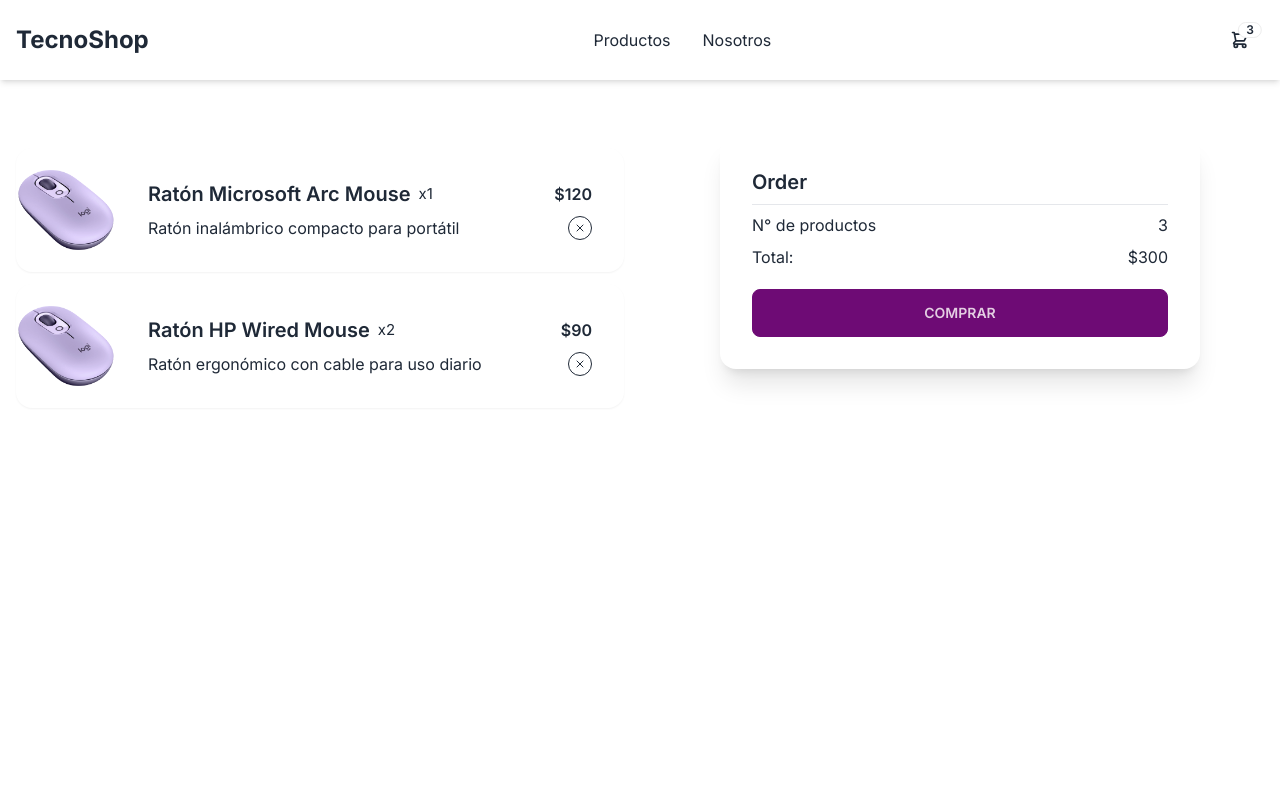
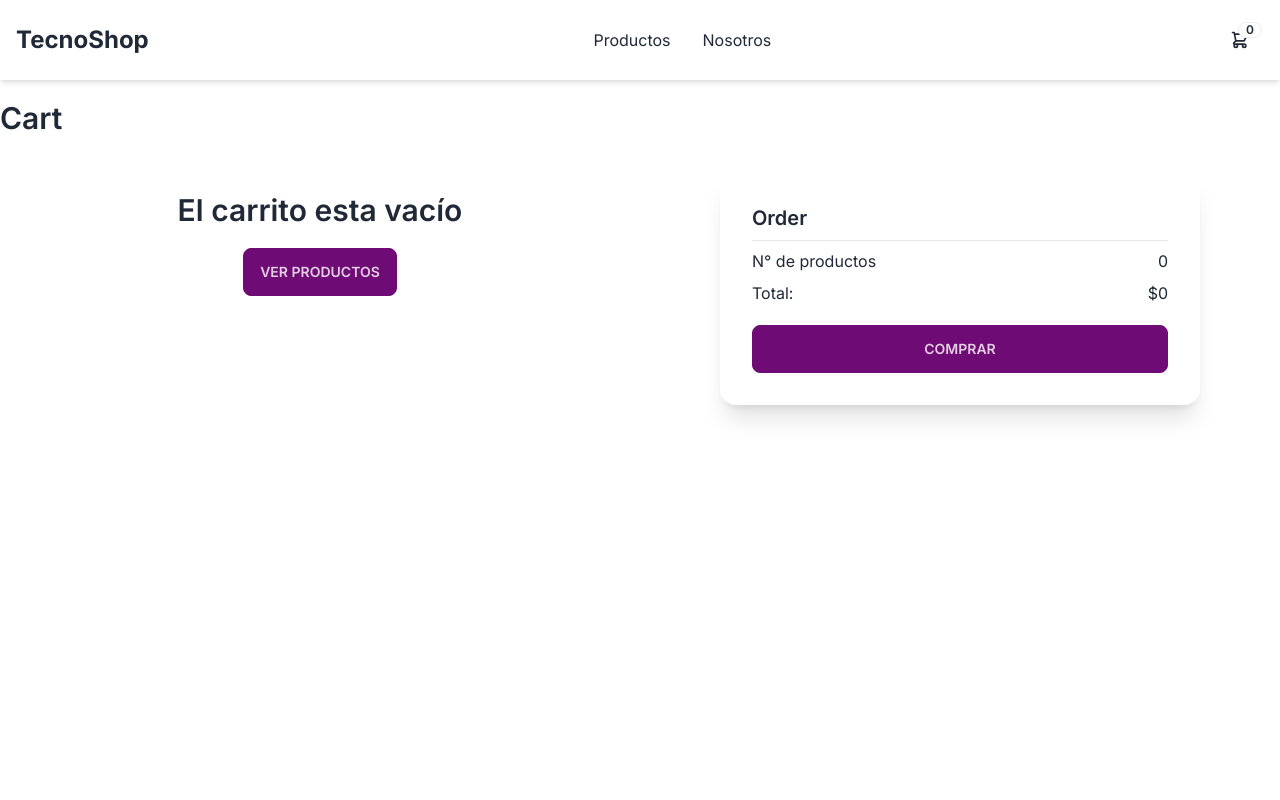
Before and after one commit to JDR89/cart-next, a Next.js app: page /shop/cart in a window 1280 px wide. Shown: the top 800 px of the page. Built offline with nearby package versions, Linux system fonts and the light colour scheme.

Commit message:
segunda entrega

```diff
--- a/app/not-found.js
+++ b/app/not-found.js
@@ -5,12 +5,12 @@
 
   return (
     <div className="flex flex-col items-center">
-      <div className="mt-20">
+      <div className="mt-[40vh]">
         <h1 className="text-3xl md:text-5xl">Página no encontrada</h1>
       </div>
 
-      <div>
-       <GoBackButton/>
+      <div className="mb-[50vh]">
+       <GoBackButton className={"mt-10"}/>
       </div>
     </div>
   );
--- a/app/shop/cart/page.js
+++ b/app/shop/cart/page.js
@@ -4,13 +4,22 @@
 
 
 const page = () => {
+
+
+
   return (
-    <div className="flex flex-col md:flex-row min-h-screen mt-2 md:mt-10">
+    <div className="container mx-auto">
+      <h1 className="mt-5 font-semibold text-3xl">Cart</h1>
+    <div className="flex flex-col md:flex-row min-h-screen mt-2 md:mt-5">
+
+
       <div className="w-full md:w-1/2 p-4">
         <Suspense fallback={<div className="skeleton w-32 h-32"></div>}>
           <ProductCardCart />
         </Suspense>
       </div>
+
+
 
       <div className=" w-full md:w-1/2 p-4 mt-4 md:mt-0 ">
         <Suspense
@@ -31,6 +40,8 @@
         </Suspense>
       </div>
     </div>
+
+    </div>
   );
 };
 
--- a/components/context/CartContext.js
+++ b/components/context/CartContext.js
@@ -7,26 +7,7 @@
 
 export const CartProvider =({children})=>{
 
-    const [cart, setCart] = useState([{
-        "slug": "raton-microsoft-arc-mouse",
-        "image": "/products/mouse.webp",
-        "description": "Ratón inalámbrico compacto para portátil",
-        "title": "Ratón Microsoft Arc Mouse",
-        "category": "mouses",
-        "price": 120,
-        "inStock": 11,
-        "qty":1
-      },
-      {
-        "slug": "raton-hp-wired-mouse",
-        "image": "/products/mouse.webp",
-        "description": "Ratón ergonómico con cable para uso diario",
-        "title": "Ratón HP Wired Mouse",
-        "category": "mouses",
-        "price": 90,
-        "inStock": 4,
-        "qty":2
-      }])
+    const [cart, setCart] = useState([])
 
 
     const deleteItem=(slug)=>{
--- a/components/shop/cart/ProductCardCart.jsx
+++ b/components/shop/cart/ProductCardCart.jsx
@@ -1,17 +1,27 @@
 "use client";
 import { useCartContext } from "@/components/context/CartContext";
+import GoBackButton from "@/components/ui/GoBackButton";
 
 const ProductCardCart = () => {
-  const { cart,deleteItem } = useCartContext();
+  const { cart, deleteItem } = useCartContext();
 
   return (
+    <>
+      {cart.length <= 0 ? (
+        <div className="flex justify-center text-center">
+          <div className="mt-5">
+          <h2 className="font-semibold text-3xl">El carrito esta vacío</h2>
+          <GoBackButton className={"mt-5"} text={"Ver productos"} />
+          </div>
+
+        </div>
+      ) : (
         <ul>
           {cart.map((e) => (
             <li
               key={e.slug}
               className="mx-auto card card-side bg-base-100 max-h-[15rem] max-w-2xl mt-3 shadow-sm"
             >
-
               <figure>
                 <img
                   src={e.image}
@@ -21,15 +31,19 @@
               </figure>
               <div className="card-body">
                 <div className="flex justify-between items-center ">
-              <h2 className=" text-[16px] font-medium sm:card-title">{e.title} <span className="text-[15px] font-normal">x{e.qty}</span></h2>
+                  <h2 className=" text-[16px] font-medium sm:card-title">
+                    {e.title}{" "}
+                    <span className="text-[15px] font-normal">x{e.qty}</span>
+                  </h2>
                   <span className="font-semibold">${e.price}</span>
                 </div>
 
                 <div className="flex justify-between items-center">
                   <p>{e.description}</p>
                   <button
-              onClick={()=>deleteItem(e.slug)}
-              className="btn btn-xs btn-circle btn-outline hover:bg-red-500">
+                    onClick={() => deleteItem(e.slug)}
+                    className="btn btn-xs btn-circle btn-outline hover:bg-red-500"
+                  >
                     <svg
                       xmlns="http://www.w3.org/2000/svg"
                       className="h-3 w-3"
@@ -50,6 +64,8 @@
             </li>
           ))}
         </ul>
+      )}
+    </>
   );
 };
 
--- a/components/ui/GoBackButton.jsx
+++ b/components/ui/GoBackButton.jsx
@@ -1,11 +1,11 @@
 "use client";
 import { useRouter } from "next/navigation";
 
-const GoBackButton = ({className, ...args}) => {
+const GoBackButton = ({className,text = "Volver", ...args}) => {
   const router = useRouter();
   return (
-    <button {...args} onClick={() => router.back()} className="btn mt-10">
-      Volver
+    <button {...args} onClick={() => router.push("/shop/productos/todo")} className={`btn  btn-primary ${className}`}>
+      {text}
     </button>
   );
 };
```
Lines whose indentation alone changed are shown as unchanged.
